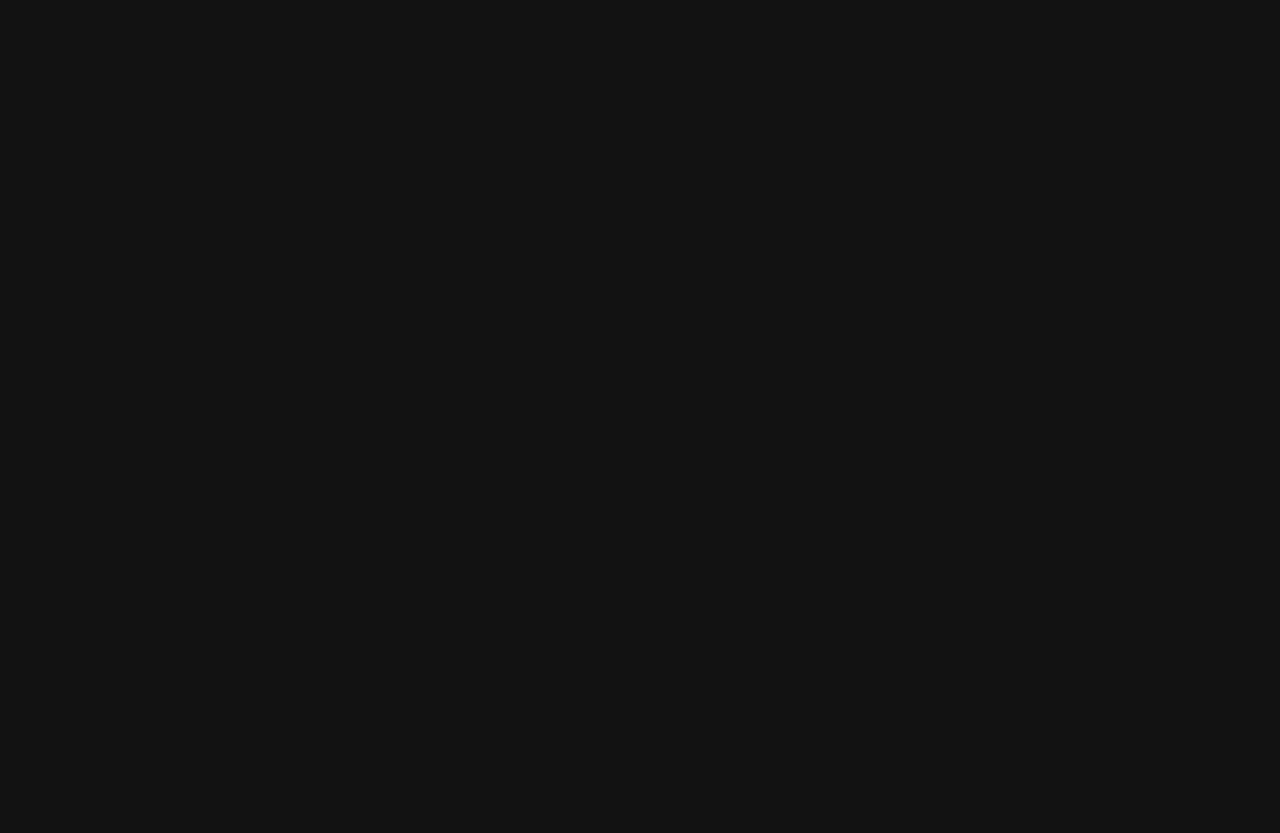
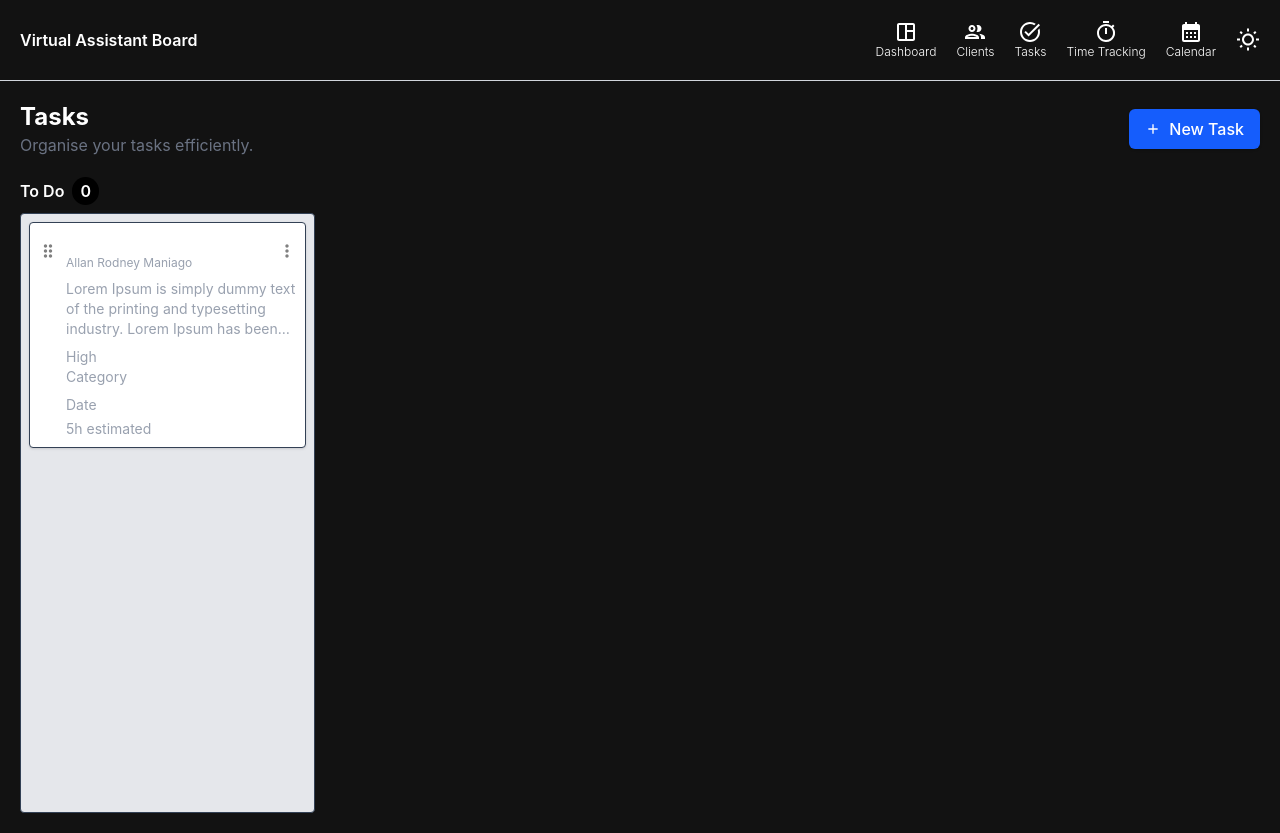
Before and after one commit to allanrodneyyy/VA-To-Do-List, a React (Vite) app: page /tasks in a window 1280 px wide. Before the commit this address had no page. Before the commit the page ends 800 px from the top, so only its background shows below. Built offline with nearby package versions, Linux system fonts and the light colour scheme.

Commit message:
Initial design for tasks page

```diff
--- a/src/App.jsx
+++ b/src/App.jsx
@@ -2,10 +2,11 @@ import { Link, Routes, Route } from 'react-router'
 import { useEffect, useState, useRef } from 'react'
 import { Header } from './components/Layout/Header'
 import { Dashboard } from './pages/Dashboard'
-import { Clients } from './pages/Clients'
-import { ClientPage } from './pages/ClientPage'
+import { Clients } from './pages/clients/Clients'
+import { ClientPage } from './pages/clients/ClientPage'
 import { Clients as ClientClass } from "./data/clients";
 import './App.css'
+import { TasksPage } from './pages/tasks/TasksPage'
 
 function App() {
   const [theme, setTheme] = useState(() => {
@@ -29,6 +30,7 @@ function App() {
         <Route index element={<Dashboard theme={theme} setTheme={setTheme} />} />
         <Route path="clients" element={<Clients theme={theme} setTheme={setTheme} clientsRef={clientsRef} setClientData={setClientData} clientData={clientData} />} />
         <Route path="/client/:id" element={<ClientPage theme={theme} setTheme={setTheme} setClientData={setClientData} clientData={clientData} />} />
+        <Route path="tasks" element={<TasksPage theme={theme} setTheme={setTheme} />} />
       </Routes>
 
     </>
--- a/src/components/Layout/Header.jsx
+++ b/src/components/Layout/Header.jsx
@@ -30,6 +30,7 @@ export function Header({ theme, setTheme }) {
     {
       name: "Tasks",
       icon: <MdOutlineTaskAlt size={24} />,
+      link: "/tasks"
     },
     {
       name: "Time Tracking",
--- /dev/null
+++ b/src/data/parentfile.js
@@ -0,0 +1,24 @@
+export class Tasks {
+
+  tasks = [];
+  #storageKey = '';
+
+  constructor(storageKey) {
+    this.#storageKey = storageKey;
+    this.loadFromLocalStorage();
+  }
+
+  #saveToLocalStorage() {
+    localStorage.setItem(this.#storageKey, JSON.stringify(this.tasks));
+  }
+
+  loadFromLocalStorage() {
+    this.tasks = JSON.parse(localStorage.getItem(this.#storageKey)) || [];
+  }
+
+  addTasks(data) {
+    this.tasks.push(data);
+    this.#saveToLocalStorage(this.tasks);
+  }
+
+}
--- /dev/null
+++ b/src/data/tasks.js
@@ -0,0 +1,33 @@
+export class Tasks {
+
+  tasks = [];
+  #storageKey = '';
+
+  constructor(storageKey) {
+    this.#storageKey = storageKey;
+    this.loadFromLocalStorage();
+  }
+
+  #saveToLocalStorage() {
+    localStorage.setItem(this.#storageKey, JSON.stringify(this.tasks));
+  }
+
+  loadFromLocalStorage() {
+    this.tasks = JSON.parse(localStorage.getItem(this.#storageKey)) || [{
+      title: 'Sample',
+      description: "Lorem Ipsum is simply dummy text of the printing and typesetting industry. Lorem Ipsum has been the industry's standard dummy text ever since 1966, when designers at Letraset and James Mosley, the librarian at St Bride Printing Library in London, took a 1914 Cicero translation and scrambled it to make dummy text for Letraset's Body Type sheets. It has survived not only many decades, but also the leap into electronic typesetting, remaining essentially unchanged. It was popularised thanks to these sheets and more recently with desktop publishing software like Aldus PageMaker and Microsoft Word including versions of Lorem Ipsum.",
+      client_id: 0,
+      status_id: 1,
+      priority_id: 1,
+      category: 'Web design',
+      deadline: '',
+      hours: '5'
+    }];
+  }
+
+  addTasks(data) {
+    this.tasks.push(data);
+    this.#saveToLocalStorage(this.tasks);
+  }
+
+}
--- a/src/pages/ClientPage.jsx
+++ b/src/pages/clients/ClientPage.jsx
@@ -1,10 +1,9 @@
 import { useParams, Link } from "react-router";
-import { Header } from "../components/Layout/Header";
+import { Header } from "../../components/Layout/Header";
 import { MdArrowBack } from "react-icons/md";
 import { BiDotsVerticalRounded } from "react-icons/bi";
-import { ClientViewBoxes } from "../components/Layout/Clients/View/ClientViewBoxes";
+import { ClientViewBoxes } from "../../components/Layout/Clients/View/ClientViewBoxes";
 import { useEffect, useState } from "react";
-
 
 
 export function ClientPage({ theme, setTheme, setClientData, clientData }) {
--- /dev/null
+++ b/src/pages/tasks/TasksPage.jsx
@@ -0,0 +1,71 @@
+import { useState } from "react";
+import { Header } from "../../components/Layout/Header";
+import Buttons from "../../components/ui/buttons/Buttons";
+import { MdOutlineAdd, MdDragIndicator } from "react-icons/md";
+import { BiDotsVerticalRounded } from "react-icons/bi";
+
+export function TasksPage({ theme, setTheme }) {
+
+  const [todo, setTodo] = useState([]);
+  const [inProgress, setInProgress] = useState([]);
+  const [review, setReview] = useState([]);
+  const [done, setDone] = useState([]);
+
+  return (
+    <>
+      <Header theme={theme} setTheme={setTheme} />
+
+      <section className="p-5 flex flex-col gap-5">
+        <div className="flex justify-between items-center">
+          <div>
+            <p className='text-2xl font-bold'>Tasks</p>
+            <p className=' text-gray-500'>
+              Organise your tasks efficiently.
+            </p>
+          </div>
+          <Buttons variant="primary" className="flex" >
+            <MdOutlineAdd />New Task</Buttons>
+        </div>
+
+        <section className="grid grid-cols-1 sm:grid-cols-2 md:grid-cols-3 lg:grid-cols-4 gap-5 ">
+          <div className="flex flex-col gap-2 ">
+            <div className="flex gap-2 font-semibold items-center">
+              <p>To Do</p>
+              <p className="bg-black text-white rounded-2xl px-2 py-0.5">0</p>
+            </div>
+
+            <div className="border rounded border-(--border) p-2 bg-gray-200 min-h-150 space-y-2">
+              <section className="flex border rounded border-(--border) shadow flex-col p-2 bg-white gap-2">
+                <div className="flex items-center justify-between w-full">
+                  <div className="flex items-center gap-2">
+                    <MdDragIndicator color="gray" className="cursor-grab" size={20} />
+                    <div>
+                      <p>Web Development</p>
+                      <p className="text-xs text-gray-400">Allan Rodney Maniago</p>
+                    </div>
+
+                  </div>
+                  <BiDotsVerticalRounded color="gray" className="hover:text-black hover:cursor-pointer" size={20} />
+                </div>
+
+                <div className="pl-7 space-y-2 text-gray-400 text-sm">
+                  <p className="line-clamp-3 ">Lorem Ipsum is simply dummy text of the printing and typesetting industry. Lorem Ipsum has been the industry's standard dummy text ever since 1966, when designers at Letraset and James Mosley, the librarian at St Bride Printing Library in London, took a 1914 Cicero translation and scrambled it to make dummy text for Letraset's Body Type sheets. It has survived not only many decades, but also the leap into electronic typesetting, remaining essentially unchanged. It was popularised thanks to these sheets and more recently with desktop publishing software like Aldus PageMaker and Microsoft Word including versions of Lorem Ipsum.</p>
+                  <div>
+                    <p>High</p>
+                    <p>Category</p>
+                  </div>
+                  <div className="space-y-1">
+                    <p>Date</p>
+                    <p>5h estimated</p>
+                  </div>
+
+                </div>
+
+              </section>
+            </div>
+          </div>
+        </section>
+      </section>
+    </>
+  );
+}
```
Also changed, not shown: src/pages/clients/Clients.jsx (renamed from src/pages/Clients.jsx, +6 -6 lines).
